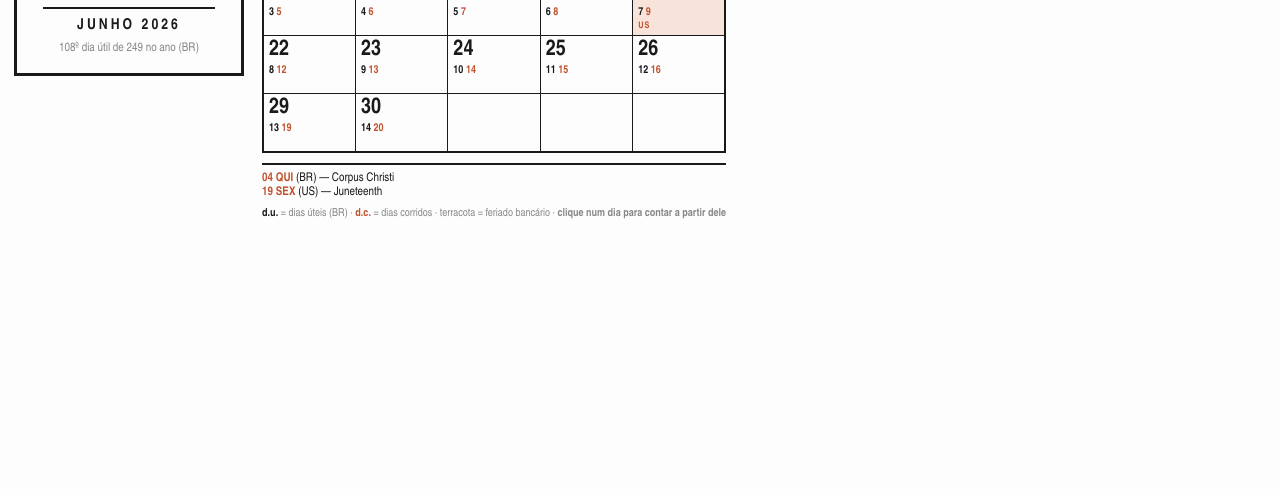
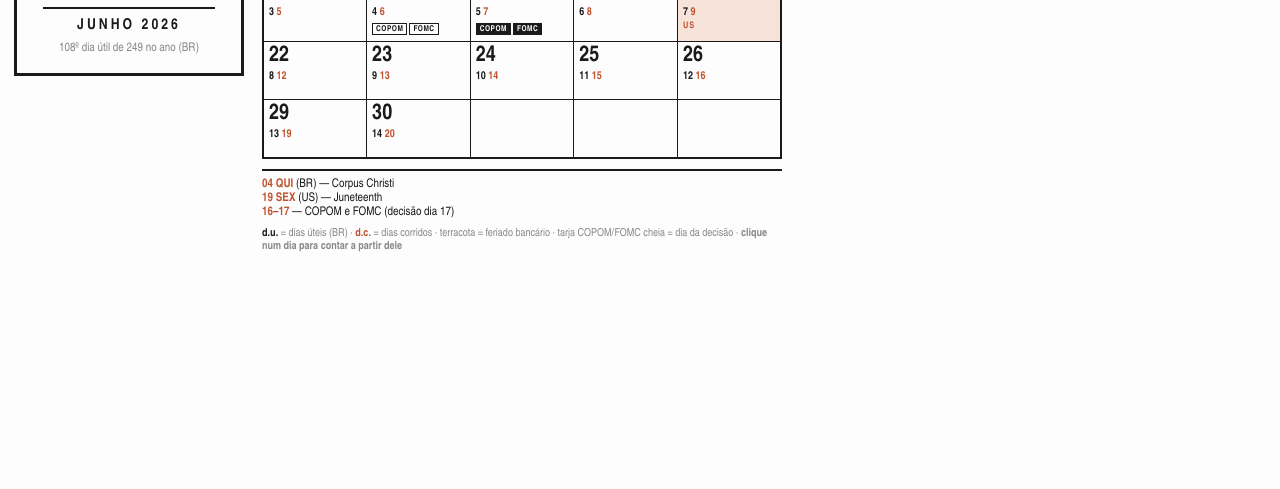
Before and after one commit to ykeuti/redoma-financeira, a plain HTML site: page index.html in a window 1280 px wide. Shown: the part 311-800 px from the top of the page. Drawn offline with Linux system fonts and the light colour scheme.

Commit message:
Adiciona reunioes Copom e FOMC 2026 no calendario

```diff
--- a/index.html
+++ b/index.html
@@ -51,6 +51,10 @@
   .base-info{margin-top:8px; font-size:12px; font-weight:bold; color:var(--mag);}
   .bt-fx-envia{font:inherit; font-size:11px; font-weight:bold; margin-left:8px; padding:2px 10px; border:2px solid var(--mag); background:#fff; color:var(--mag); cursor:pointer;}
   .bt-fx-envia:hover{background:var(--mag); color:#fff;}
+  .reun{display:inline-block; font-size:8px; font-weight:bold; letter-spacing:.5px; padding:0 3px; margin:2px 2px 0 0; border:1px solid var(--ink); color:var(--ink);}
+  .reun.dec{background:var(--ink); color:#fff;}
+  .grade td.hoje .reun{border-color:#fff; color:#fff;}
+  .grade td.hoje .reun.dec{background:#fff; color:var(--mag);}
   .fer-mes{margin-top:10px; border-top:2px solid var(--ink); padding-top:6px; font-size:12px;}
   .fer-mes b{color:var(--mag);}
   .legenda{font-size:11px; color:var(--gray); margin-top:8px;}
@@ -95,7 +99,7 @@
       </table>
       <div class="base-info" id="base-info"></div>
       <div class="fer-mes" id="fer-mes"></div>
-      <div class="legenda"><b style="color:var(--ink)">d.u.</b> = dias úteis (BR) · <b style="color:var(--mag)">d.c.</b> = dias corridos · terracota = feriado bancário · <b>clique num dia para contar a partir dele</b></div>
+      <div class="legenda"><b style="color:var(--ink)">d.u.</b> = dias úteis (BR) · <b style="color:var(--mag)">d.c.</b> = dias corridos · terracota = feriado bancário · tarja COPOM/FOMC cheia = dia da decisão · <b>clique num dia para contar a partir dele</b></div>
     </div>
   </div>
 </div>
@@ -267,6 +271,23 @@
 ];
 const FMAP = {}; FERIADOS.forEach(f => FMAP[f.date] = f);
 
+// ===== Reuniões de política monetária 2026 — decisão da taxa no 2º dia =====
+// Copom: bcb.gov.br · FOMC: federalreserve.gov (2027 ainda não divulgado)
+const REUNIOES = [
+["COPOM","2026-01-27","2026-01-28"],["FOMC","2026-01-27","2026-01-28"],
+["COPOM","2026-03-17","2026-03-18"],["FOMC","2026-03-17","2026-03-18"],
+["COPOM","2026-04-28","2026-04-29"],["FOMC","2026-04-28","2026-04-29"],
+["COPOM","2026-06-16","2026-06-17"],["FOMC","2026-06-16","2026-06-17"],
+["FOMC","2026-07-28","2026-07-29"],
+["COPOM","2026-08-04","2026-08-05"],
+["COPOM","2026-09-15","2026-09-16"],["FOMC","2026-09-15","2026-09-16"],
+["FOMC","2026-10-27","2026-10-28"],
+["COPOM","2026-11-03","2026-11-04"],
+["COPOM","2026-12-08","2026-12-09"],["FOMC","2026-12-08","2026-12-09"]
+];
+const RMAP = {};
+REUNIOES.forEach(([t,d1,d2])=>{ (RMAP[d1]=RMAP[d1]||[]).push({t,dec:false}); (RMAP[d2]=RMAP[d2]||[]).push({t,dec:true}); });
+
 // ===== utilidades de data =====
 const SEM = ["Domingo","Segunda","Terça","Quarta","Quinta","Sexta","Sábado"];
 const SEM3 = ["DOM","SEG","TER","QUA","QUI","SEX","SÁB"];
@@ -349,7 +370,8 @@
       antes ? '' :
       '<div class="cont"><span class="du">'+duEntre(baseD,d)+'</span> <span class="dc">'+dcEntre(baseD,d)+'</span></div>';
     const mkt = ehFer ? '<div class="mkt">'+f.mkt.filter(mk=>MERCADOS.includes(mk)).join("·")+'</div>' : "";
-    linha[w-1] = '<td class="'+cls+'" onclick="setBase('+d.getTime()+')"><div class="dnum">'+dia+'</div>'+cont+mkt+'</td>';
+    const reun = (RMAP[iso(d)]||[]).map(r=>'<div class="reun'+(r.dec?' dec':'')+'">'+r.t+'</div>').join('');
+    linha[w-1] = '<td class="'+cls+'" onclick="setBase('+d.getTime()+')"><div class="dnum">'+dia+'</div>'+cont+mkt+reun+'</td>';
     temAlgo=true;
   }
   fecha();
@@ -360,9 +382,19 @@
     '<button class="bt-fx-envia" onclick="enviaParaFx()">Usar como Data Liq. na Cotação FX →</button>';
 
   // feriados do mês (inclui os de fim de semana)
-  document.getElementById("fer-mes").innerHTML = feriadosMes.length ?
+  let listas = feriadosMes.length ?
     feriadosMes.map(x=>'<b>'+String(x.d.getDate()).padStart(2,"0")+' '+SEM3[x.d.getDay()]+'</b> ('+x.mks.join("·")+') — '+x.f.name).join("<br>") :
     "Sem feriados bancários (BR·US·UK·ES) neste mês.";
+
+  // reuniões de juros do mês
+  const reunMes = {};
+  REUNIOES.forEach(([t,d1,d2])=>{ const a=d1.split("-").map(Number); if(a[0]===y && a[1]-1===m){ const k=d1+"|"+d2; (reunMes[k]=reunMes[k]||[]).push(t); } });
+  const linhasReun = Object.keys(reunMes).sort().map(k=>{
+    const [d1,d2]=k.split("|");
+    return '<b>'+d1.slice(8)+'–'+d2.slice(8)+'</b> — '+reunMes[k].join(' e ')+' (decisão dia '+parseInt(d2.slice(8))+')';
+  });
+  if(linhasReun.length) listas += '<br>'+linhasReun.join("<br>");
+  document.getElementById("fer-mes").innerHTML = listas;
 }
 
 // ===== ABA 2: cotação FX (conceitos da planilha) =====
```
